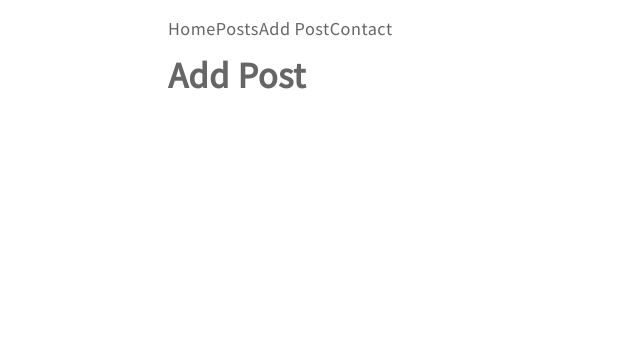
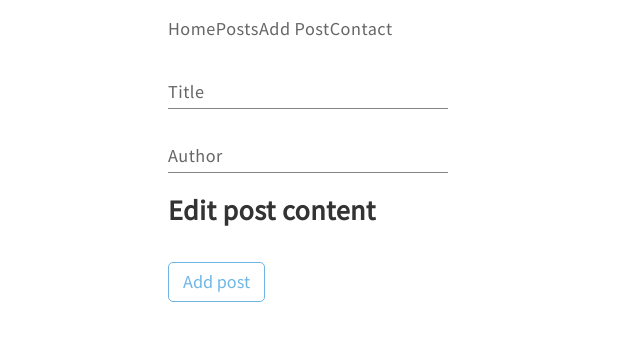
Before and after one commit to arti-zachara/MERN-Blog-app, a React (Create React App) app in the folder client/: page /posts/new in a window 1280 px wide. Shown: the top 340 px of the page, without its empty margins (0-640 px from the left). Built offline with nearby package versions, Linux system fonts and the light colour scheme.

Commit message:
Add PostForm feature

```diff
--- /dev/null
+++ b/client/src/components/features/PostForm/PostForm.js
@@ -0,0 +1,35 @@
+import React from "react";
+import { PropTypes } from "prop-types";
+import { connect } from "react-redux";
+
+import TextField from "../../common/TextField/TextField";
+import SectionTitle from "../../common/SectionTitle/SectionTitle";
+import Button from "../../common/Button/Button";
+
+class PostForm extends React.Component {
+  state = {
+    post: {
+      title: "",
+      author: "",
+      content: ""
+    }
+  };
+
+  render() {
+    const { post } = this.state;
+
+    return (
+      <div>
+        <TextField label="Title" value={post.title} />
+
+        <TextField label="Author" value={post.author} />
+
+        <SectionTitle>Edit post content</SectionTitle>
+
+        <Button variant="primary">Add post</Button>
+      </div>
+    );
+  }
+}
+
+export default PostForm;
--- a/client/src/components/pages/AddPost/AddPostPage.js
+++ b/client/src/components/pages/AddPost/AddPostPage.js
@@ -1,8 +1,10 @@
 import React from "react";
+
+import PostForm from "../../features/PostForm/PostForm";
 
 const AddPostPage = () => (
   <div>
-    <h1>Add Post</h1>
+    <PostForm />
   </div>
 );
 
```
